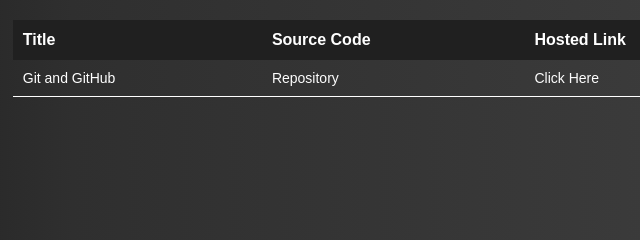
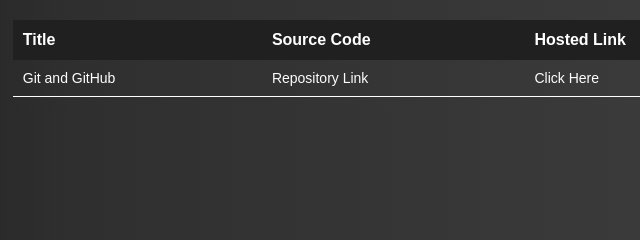
Before and after one commit to SagarGi/GActionDemo, a plain HTML site: page AssignmentMainPage.html in a window 1280 px wide. Shown: the part 264-504 px from the top of the page, 248-888 px from the left. Drawn offline with Linux system fonts and the light colour scheme.

Commit message:
all done

```diff
--- a/AssignmentMainPage.html
+++ b/AssignmentMainPage.html
@@ -31,7 +31,7 @@
                 </tr>
                 <tr>
                     <td>Git and GitHub</td>
-                    <td> <a href=""> Repository </a> </td>
+                    <td> <a href="https://github.com/SagarGi/InternshipAssignment" target="_blank"> Repository Link </a> </td>
                     <td> <a href="">Click Here</a> </td>
                 </tr>
 
```
